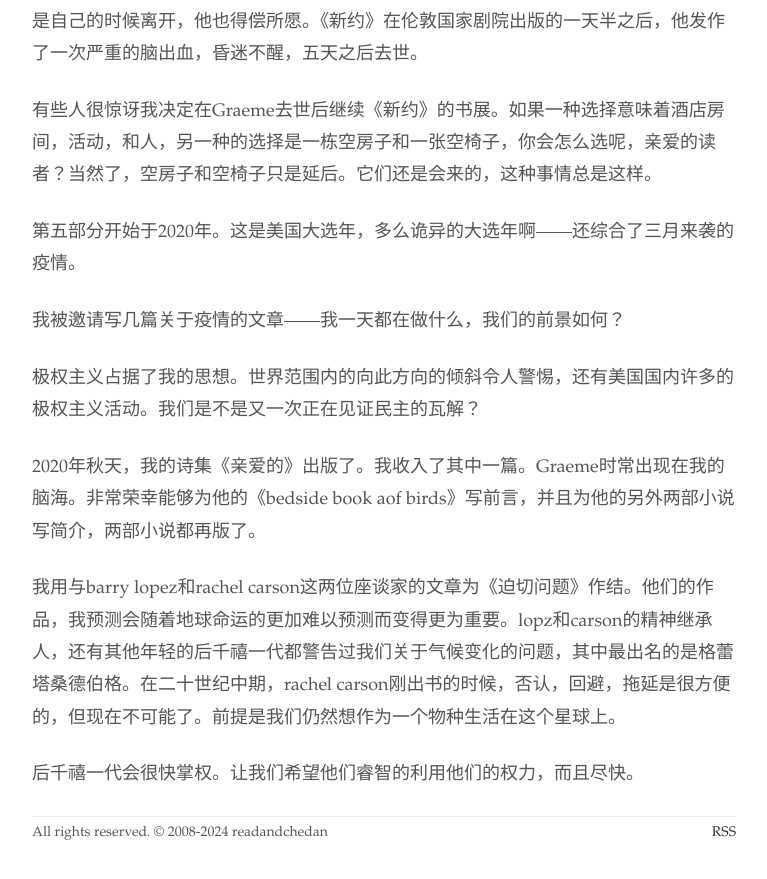
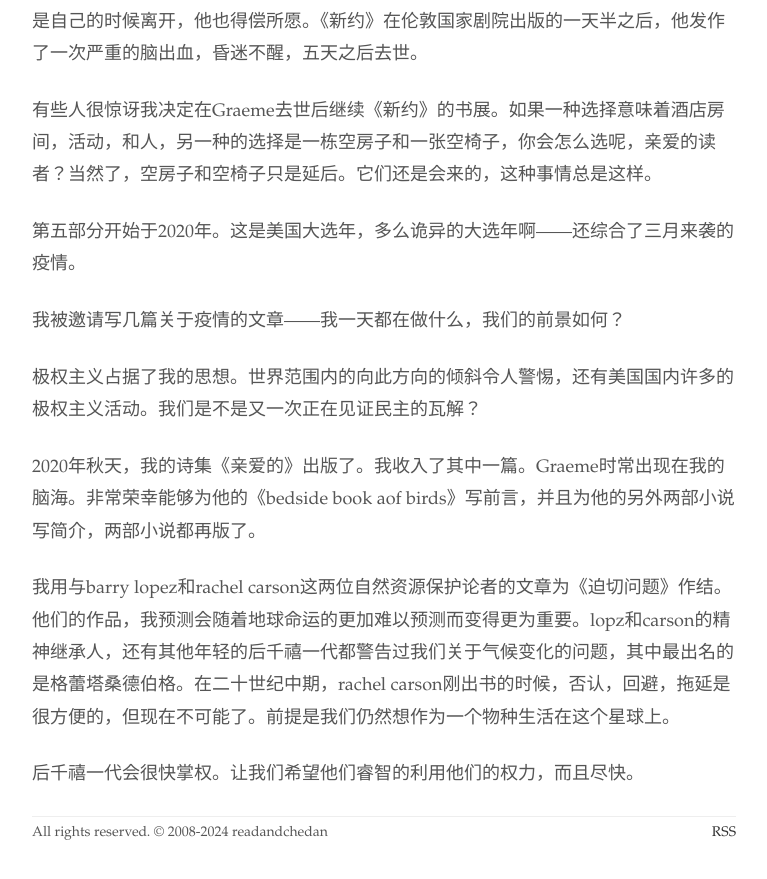
Before and after one commit to readandchedan/readandchedan.github.io, a Jekyll site: the page built from _posts/nonfiction/_posts/2023-12-28-burning-question-intro-translate.md, in a window 1280 px wide and 900 px high, scrolled down 5027 px. Shown: the top 879 px of the window, without its empty margins (256-1023 px from the left). Built offline with Jekyll 4.4.1, drawn with Linux system fonts in a browser that asks for light colours.

Commit message:
conservationist, not conversationist

```diff
--- a/_posts/nonfiction/_posts/2023-12-28-burning-question-intro-translate.md
+++ b/_posts/nonfiction/_posts/2023-12-28-burning-question-intro-translate.md
@@ -82,6 +82,6 @@ layout: default
 
 2020年秋天，我的诗集《亲爱的》出版了。我收入了其中一篇。Graeme时常出现在我的脑海。非常荣幸能够为他的《bedside book aof birds》写前言，并且为他的另外两部小说写简介，两部小说都再版了。
 
-我用与barry lopez和rachel carson这两位座谈家的文章为《迫切问题》作结。他们的作品，我预测会随着地球命运的更加难以预测而变得更为重要。lopz和carson的精神继承人，还有其他年轻的后千禧一代都警告过我们关于气候变化的问题，其中最出名的是格蕾塔桑德伯格。在二十世纪中期，rachel carson刚出书的时候，否认，回避，拖延是很方便的，但现在不可能了。前提是我们仍然想作为一个物种生活在这个星球上。
+我用与barry lopez和rachel carson这两位自然资源保护论者的文章为《迫切问题》作结。他们的作品，我预测会随着地球命运的更加难以预测而变得更为重要。lopz和carson的精神继承人，还有其他年轻的后千禧一代都警告过我们关于气候变化的问题，其中最出名的是格蕾塔桑德伯格。在二十世纪中期，rachel carson刚出书的时候，否认，回避，拖延是很方便的，但现在不可能了。前提是我们仍然想作为一个物种生活在这个星球上。
 
 后千禧一代会很快掌权。让我们希望他们睿智的利用他们的权力，而且尽快。
```
